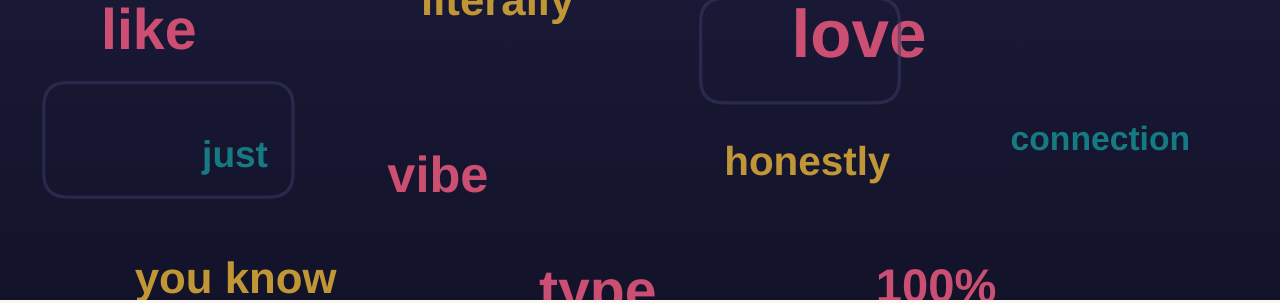
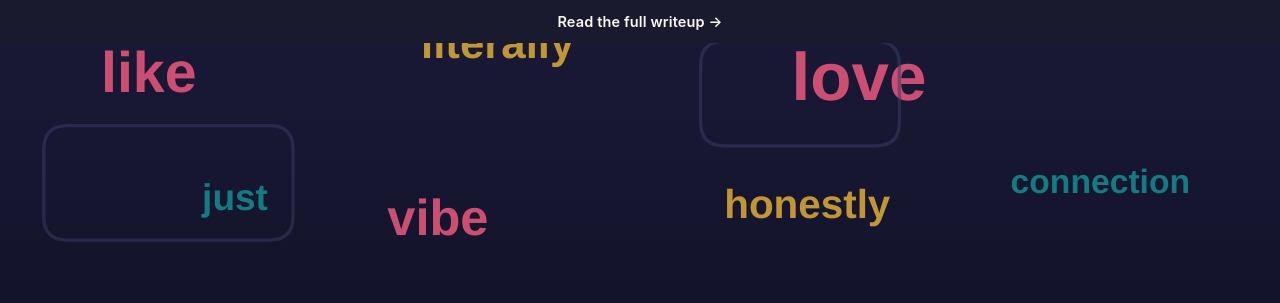
Before and after one commit to lyhjeremy/love-island-lexical-analysis, a plain HTML site: page index.html in a window 1280 px wide. Shown: the top 303 px of the page. Drawn offline with Linux system fonts and the light colour scheme.

Commit message:
Link the writeup page from the landing page
Nothing on the published site pointed at /overview/ before this, so the
page was only reachable from the README or the profile hub. Adds a slim
bar at the top of the page a visitor actually lands on, with inline
styles so it does not depend on each page's own CSS. On the repos that
serve a meta-refresh stub, the bar goes into the redirect target.

```diff
--- a/index.html
+++ b/index.html
@@ -115,6 +115,8 @@
 </style>
 </head>
 <body>
+<a href="overview/" data-overview-link style="display:block;background:#1a1a2e;color:#FBF8F1;text-align:center;padding:11px 18px;font:600 14.5px/1.45 -apple-system,'Helvetica Neue',Arial,sans-serif;letter-spacing:.01em;text-decoration:none">Read the full writeup&nbsp;&rarr;</a>
+
 <div class="hero">
   <svg viewBox="0 0 760 300" preserveAspectRatio="xMidYMid slice" xmlns="http://www.w3.org/2000/svg" role="img" aria-label="Stylised speech bubbles made of repeating words">
     <defs>
```
